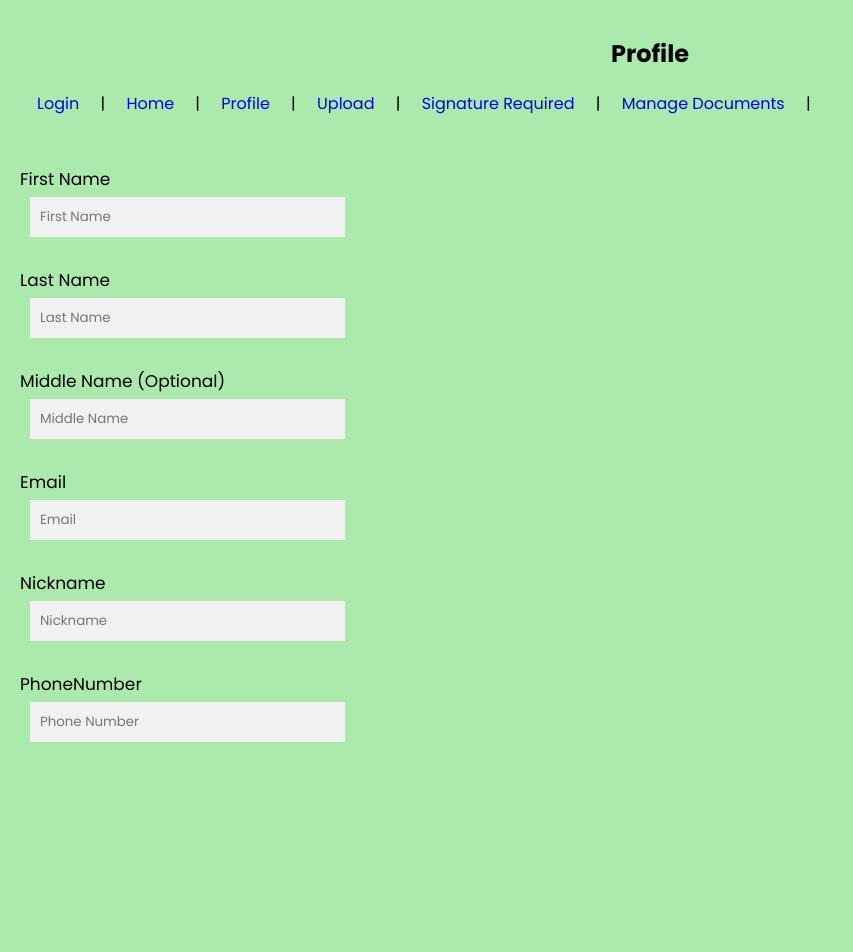
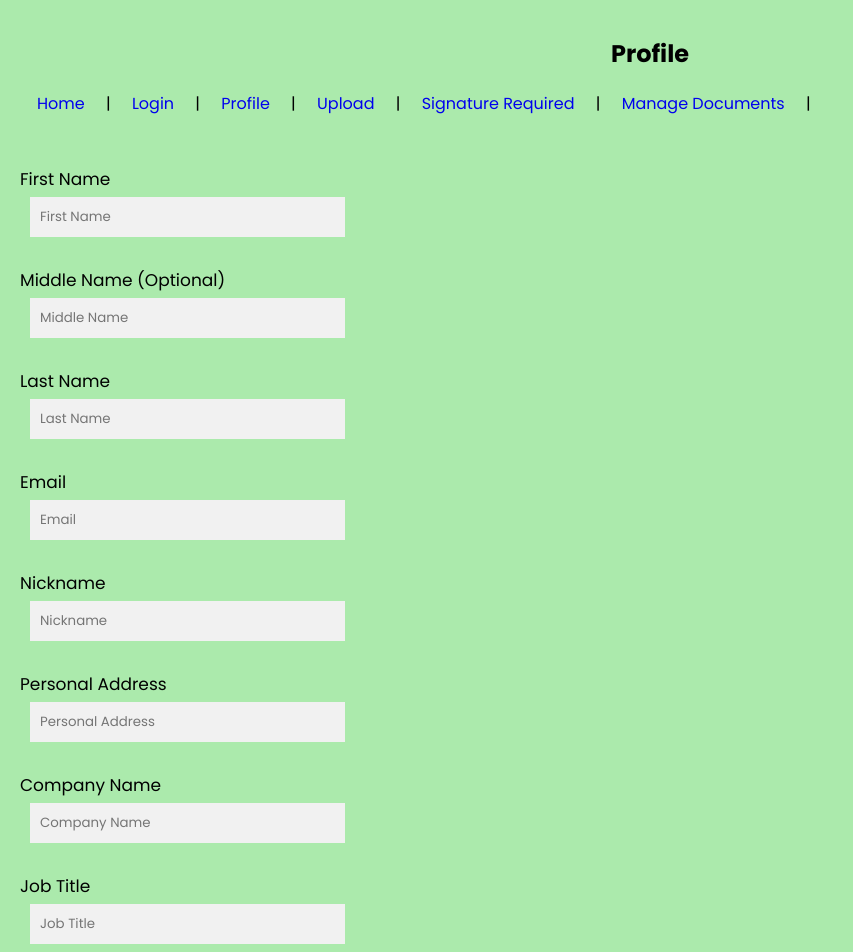
Before and after one commit to jamesolesen911/179-StingerSign, a React (Create React App) app in the folder stingersign/: page /profile in a window 1280 px wide. Shown: the top 952 px of the page, without its empty margins (0-853 px from the left). Before the commit the page ends 800 px from the top, so only its background shows below. Built offline with nearby package versions, Linux system fonts and the light colour scheme.

Commit message:
edited profile page

```diff
--- a/stingersign/src/components/profile.js
+++ b/stingersign/src/components/profile.js
@@ -7,8 +7,8 @@ export default function Profile() {
     return (
       <main style={{ padding: "1rem 0" }}>
         <h2>Profile</h2>
+        <Link to="/homepage"style={{textDecoration:"none"}}>Home</Link> |{" "}
         <Link to="/"style={{textDecoration:"none"}}>Login</Link> |{" "}
-        <Link to="/homepage"style={{textDecoration:"none"}}>Home</Link> |{" "}
         <Link to="/profile"style={{textDecoration:"none"}}>Profile</Link> |{" "}
         <Link to="/upload"style={{textDecoration:"none"}}>Upload</Link> |{" "}
         <Link to="/signature"style={{textDecoration:"none"}}>Signature Required</Link> |{" "}
@@ -16,20 +16,26 @@ export default function Profile() {
 
         <br></br><br></br><br></br>
 
-        <label htmlFor ="FirstName">First Name</label> <br></br>
+        <label for ="FirstName">First Name</label> <br></br>
         <input type="text" id="FirstName" name="fname" placeholder="First Name"></input><br></br><br></br>
-        <label htmlFor="LastName">Last Name</label> <br></br>
+        <label for ="MiddleName">Middle Name (Optional)</label> <br></br>
+        <input type="text" id="MiddleName" name="mname" placeholder="Middle Name"></input><br></br><br></br>
+        <label for ="LastName">Last Name</label> <br></br>
         <input type="text" id="LastName" name="lname" placeholder="Last Name"></input><br></br><br></br>
-        <label htmlFor ="MiddleName">Middle Name (Optional)</label> <br></br>
-        <input type="text" id="MiddleName" name="mname" placeholder="Middle Name"></input><br></br><br></br>
-        <label htmlFor ="email">Email </label> <br></br>
+        <label for ="email">Email </label> <br></br>
         <input type="text" id="email" name="email" placeholder="Email"></input><br></br><br></br>
-        <label htmlFor ="nickname">Nickname </label> <br></br>
+        <label for ="nickname">Nickname </label> <br></br>
         <input type="text" id="nickname" name="nickname" placeholder="Nickname"></input><br></br><br></br>
-        <label htmlFor ="phoneNumber">PhoneNumber </label> <br></br>
+        <label for ="address">Personal Address </label> <br></br>
+        <input type="text" id="address" name="personalAddress" placeholder="Personal Address"></input><br></br><br></br>
+        <label for ="company">Company Name </label> <br></br>
+        <input type="text" id="company" name="companyName" placeholder="Company Name"></input><br></br><br></br>
+        <label for ="job">Job Title </label> <br></br>
+        <input type="text" id="job" name="jobTitle" placeholder="Job Title"></input><br></br><br></br>
+        <label for ="compaddy">Company Address </label> <br></br>
+        <input type="text" id="compaddy" name="companyAddress" placeholder="Company Address"></input><br></br><br></br>
+        <label for ="phoneNumber">PhoneNumber </label> <br></br>
         <input type="text" id="phoneNumber" name="phoneNumber" placeholder="Phone Number"></input><br></br><br></br>
-
-
       </main>
     );
   }
```
Also changed, not shown: stingersign/src/styles/style.css (line endings or trailing spaces).
